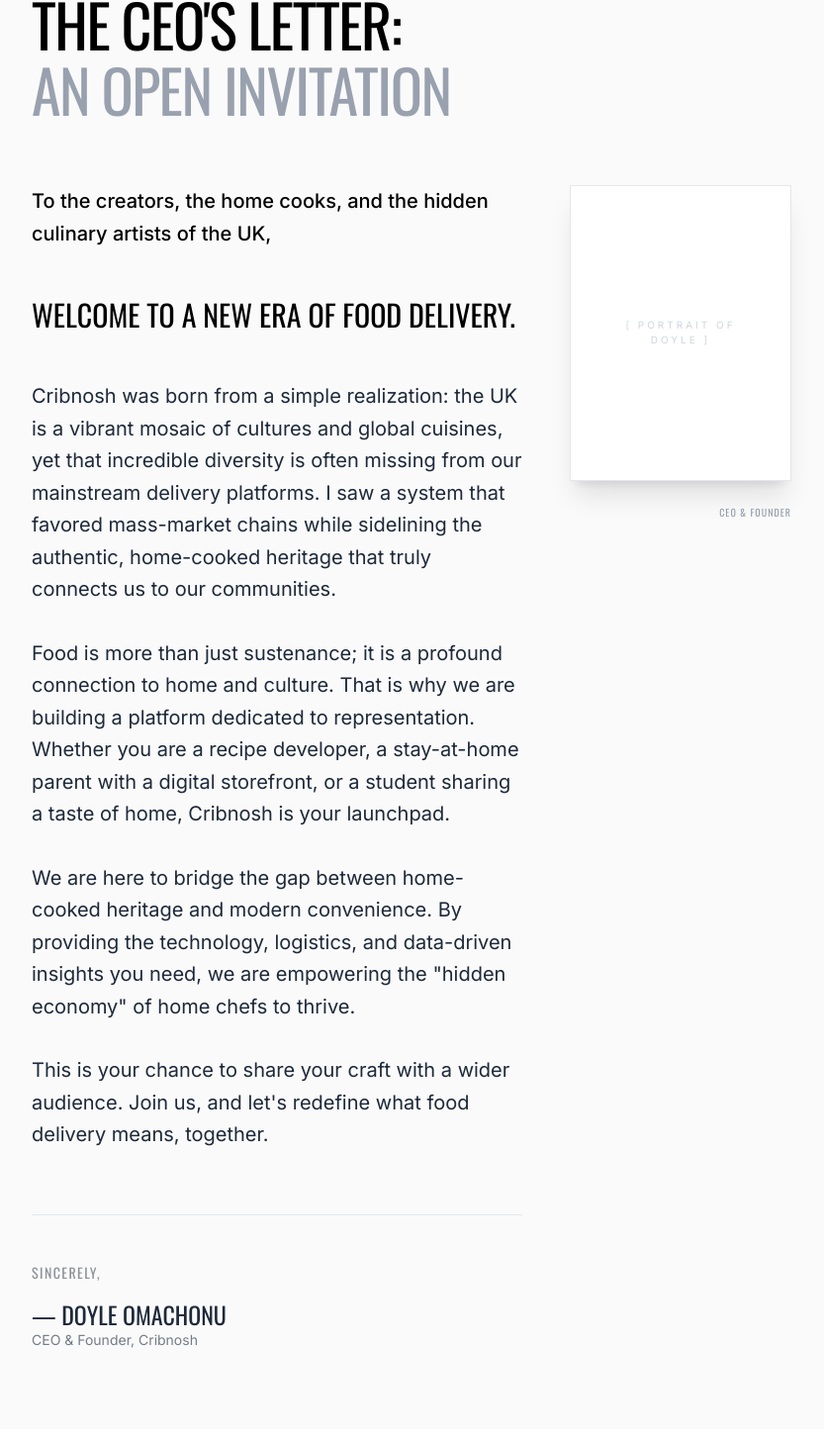
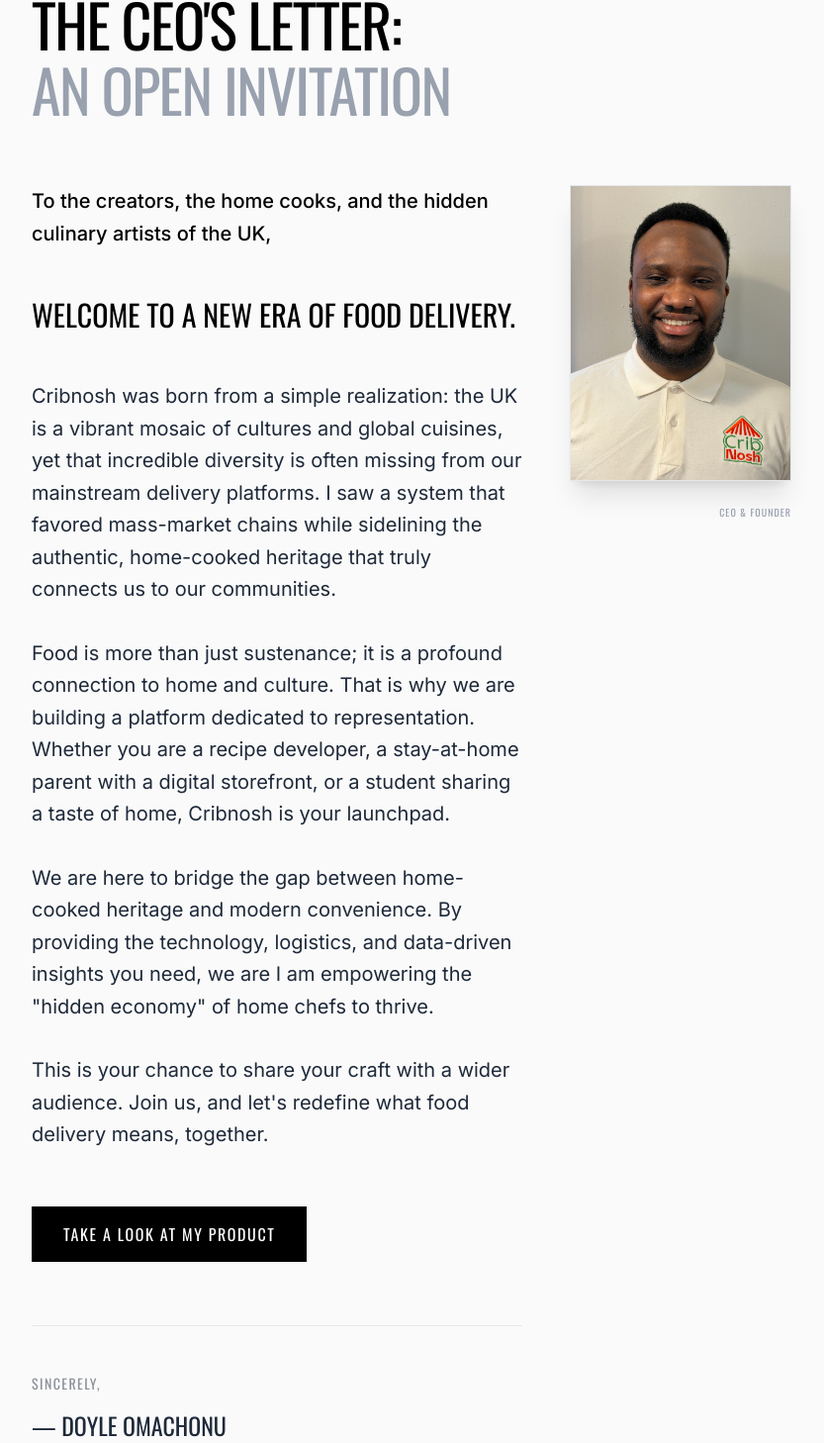
Before and after one commit to Cribnosh-LTD/Ceowebsite, a Next.js app: page /letter in a window 1280 px wide. Shown: the part 237-1695 px from the top of the page at 99% size, without its empty margins (224-1057 px from the left). Built offline with nearby package versions, Linux system fonts and the light colour scheme.

Commit message:
improvements

```diff
--- a/src/app/experiences/page.tsx
+++ b/src/app/experiences/page.tsx
@@ -30,7 +30,6 @@
                 }
             );
         });
-
         gsap.fromTo(".sidebar-item",
             { opacity: 0, x: 20 },
             {
--- a/src/app/letter/page.tsx
+++ b/src/app/letter/page.tsx
@@ -1,6 +1,7 @@
 "use client";
 
 import Header from "@/components/Header";
+import Image from "next/image";
 import SmoothScroll from "@/components/SmoothScroll";
 import { useRef } from "react";
 import { useGSAP } from "@gsap/react";
@@ -36,9 +37,13 @@
                         {/* PORTRAIT SIDEBAR - Moves to top on mobile */}
                         <div className="lg:col-span-4 lg:order-2 sticky top-24 md:top-40 mb-8 md:mb-0">
                             <div className="aspect-[3/4] bg-white border border-gray-200 shadow-lg md:shadow-xl relative overflow-hidden group">
-                                <div className="absolute inset-0 flex items-center justify-center text-gray-300 font-inter text-[8px] md:text-[10px] uppercase tracking-[0.3em] text-center p-8 md:p-12">
-                                    [ Portrait of Doyle ]
-                                </div>
+                                <Image
+                                    src="/doyle-omachonu.png"
+                                    alt="Portrait of Doyle Omachonu"
+                                    fill
+                                    className="object-cover group-hover:scale-105 transition-transform duration-700"
+                                    priority
+                                />
                             </div>
                             <div className="mt-4 md:mt-6 text-[8px] md:text-[10px] uppercase tracking-widest text-gray-400 font-oswald text-right">
                                 CEO & Founder
@@ -63,12 +68,23 @@
                             </p>
 
                             <p>
-                                We are here to bridge the gap between home-cooked heritage and modern convenience. By providing the technology, logistics, and data-driven insights you need, we are empowering the &quot;hidden economy&quot; of home chefs to thrive.
+                                We are here to bridge the gap between home-cooked heritage and modern convenience. By providing the technology, logistics, and data-driven insights you need, we are I am empowering the &quot;hidden economy&quot; of home chefs to thrive.
                             </p>
 
                             <p>
                                 This is your chance to share your craft with a wider audience. Join us, and let&apos;s redefine what food delivery means, together.
                             </p>
+
+                            <div className="pt-4 md:pt-6">
+                                <a
+                                    href="https://cribnosh.co.uk"
+                                    target="_blank"
+                                    rel="noreferrer"
+                                    className="inline-block px-8 py-4 bg-black text-white font-oswald uppercase tracking-widest text-sm md:text-base hover:bg-gray-800 transition-all duration-300"
+                                >
+                                    take a look at my product
+                                </a>
+                            </div>
 
                             <div className="pt-8 md:pt-12 border-t border-gray-200 mt-12 md:mt-16">
                                 <p className="font-oswald uppercase tracking-widest text-[10px] md:text-sm opacity-50 mb-3 md:mb-4">Sincerely,</p>
--- a/src/app/page.tsx
+++ b/src/app/page.tsx
@@ -1,6 +1,8 @@
 "use client";
 
 import dynamic from "next/dynamic";
+import Image from "next/image";
+import Link from "next/link";
 import SmoothScroll from "@/components/SmoothScroll";
 import Header from "@/components/Header";
 import { useRef } from "react";
@@ -100,15 +102,33 @@
                 <section ref={(el) => addToRefs(el, 0)} className="absolute inset-0 flex flex-col justify-center items-center p-6 md:p-10">
                     <div className="text-center z-10 text-black max-w-[95vw] md:max-w-[85vw]">
                         <p className="inline-block text-[0.6rem] md:text-sm tracking-[0.3em] md:tracking-[0.5em] uppercase mb-4 md:mb-6 px-3 py-1.5 md:px-4 md:py-2 bg-white font-inter">
-                            Doyle Omachonu · CEO & Founder of Cribnosh
+                            Hi, i am Doyle Omachonu · CEO & Founder of Cribnosh and
                         </p>
                         <h1 className="text-[12vw] md:text-[7vw] leading-[0.9] font-bold tracking-tighter uppercase font-oswald mb-6 md:mb-8">
-                            <span className="bg-white px-4 md:px-6 py-1.5 md:py-2 box-decoration-clone inline-block">Empowering the Hidden Economy of Food creators</span>
+                            <span className="bg-white px-4 md:px-6 py-1.5 md:py-2 box-decoration-clone inline-block">I am empowering the Hidden Economy of Food creators</span>
                         </h1>
                         <div className="bg-white inline-block px-4 md:px-6 py-3 md:py-4">
                             <p className="text-base md:text-2xl font-inter max-w-5xl mx-auto leading-relaxed">
                                 A visionary FoodTech platform democratizing the UK’s culinary landscape through data, logistics, and community.
                             </p>
+                        </div>
+
+                        {/* HERO BUTTONS */}
+                        <div className="flex flex-wrap gap-4 mt-8 md:mt-12 pointer-events-auto justify-center">
+                            <Link
+                                href="/letter"
+                                className="px-8 md:px-10 py-3 md:py-4 bg-black text-white font-oswald uppercase tracking-widest text-sm md:text-base hover:bg-white hover:text-black border border-black transition-all duration-300"
+                            >
+                                Open Letter
+                            </Link>
+                            <a
+                                href="https://www.linkedin.com/in/doyle-omachonu-9907981a0/"
+                                target="_blank"
+                                rel="noreferrer"
+                                className="px-8 md:px-10 py-3 md:py-4 bg-white text-black font-oswald uppercase tracking-widest text-sm md:text-base hover:bg-black hover:text-white border border-black transition-all duration-300"
+                            >
+                                Connect on LinkedIn
+                            </a>
                         </div>
                     </div>
                     {/* Overlay gradient for depth */}
@@ -121,9 +141,13 @@
                         <div className="grid grid-cols-1 lg:grid-cols-12 gap-8 md:gap-12 items-center">
                             {/* PORTRAIT PLACEHOLDER */}
                             <div className="lg:col-span-4 aspect-[4/5] bg-white border border-black/5 relative overflow-hidden group shadow-xl md:shadow-2xl">
-                                <div className="absolute inset-0 flex items-center justify-center text-gray-400 font-inter text-[10px] md:text-xs uppercase tracking-[0.2em] text-center p-6 md:p-8">
-                                    [ Portrait of Doyle ]
-                                </div>
+                                <Image
+                                    src="/doyle-omachonu.png"
+                                    alt="Portrait of Doyle Omachonu"
+                                    fill
+                                    className="object-cover group-hover:scale-105 transition-transform duration-700"
+                                    priority
+                                />
                             </div>
 
                             <div className="lg:col-span-8">
@@ -191,7 +215,7 @@
                         <div className="w-[85vw] md:w-[60vw] h-[60vh] md:h-[70vh] bg-white/90 text-black p-6 md:p-12 flex flex-col justify-between shrink-0 relative overflow-hidden group border border-black/10 backdrop-blur-md">
                             <div className="text-[10px] md:text-sm tracking-widest uppercase opacity-40 font-inter">Scaling & Innovation</div>
                             <div className="relative z-10">
-                                <h3 className="text-3xl md:text-6xl font-oswald uppercase mb-4 md:mb-6 leading-tight">Empowering the<br />Gig Economy</h3>
+                                <h3 className="text-3xl md:text-6xl font-oswald uppercase mb-4 md:mb-6 leading-tight">I am empowering the<br />Gig Economy</h3>
                                 <p className="font-inter opacity-70 max-w-xl text-sm md:text-xl leading-relaxed">
                                     Using creator-centric technology to advocate for the empowerment of the gig economy, Doyle focuses on establishing the gold standard for homemade food delivery across the UK through robust partnership ecosystems.
                                 </p>
```
Also changed, not shown: public/doyle-omachonu.png (added).
